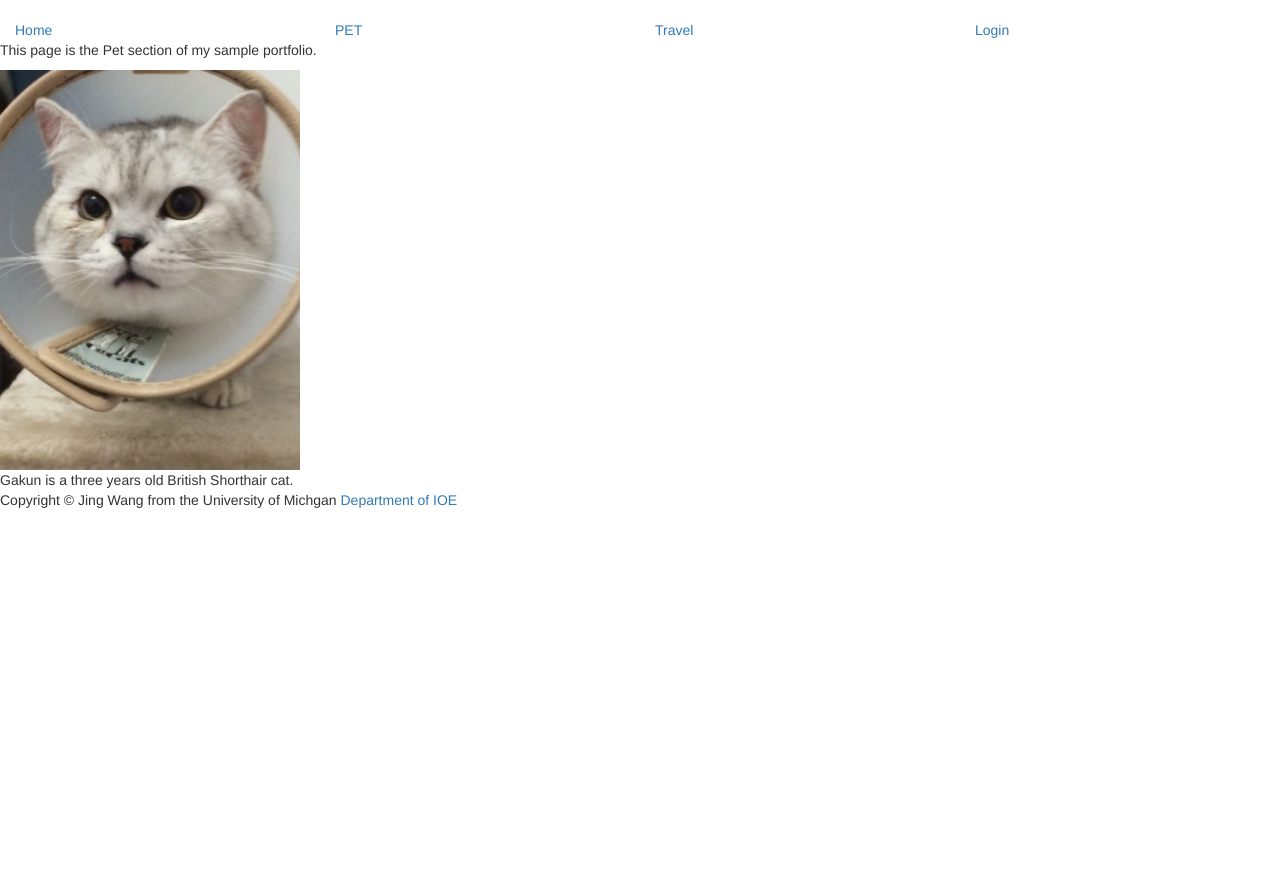
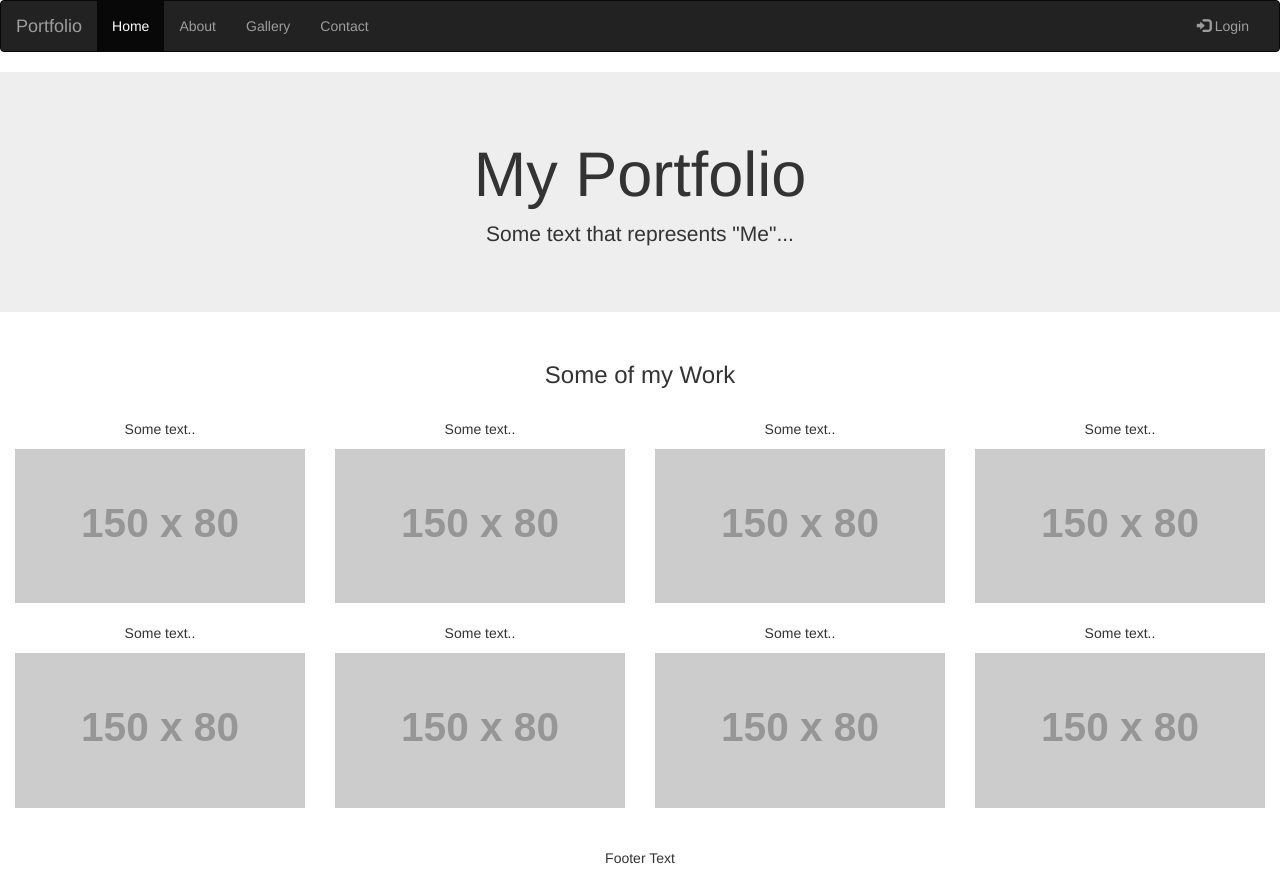
Before and after one commit to Gakun/portfolio, a Python web app: template templates/pet.html in a window 1280 px wide. Before the commit the page ends 508 px from the top, so only its background shows below. Run offline with Jinja, Linux system fonts and the light colour scheme; the template is opened without the code that fills it, so the values that code supplies are empty; grey boxes labelled with a size stand in for pictures from a placeholder-image service; some libraries are stand-ins or nearby versions.

Commit message:
add bootsrap basic template

```diff
--- a/templates/base.html
+++ b/templates/base.html
@@ -5,37 +5,88 @@
     <title>Jing Wang - {{title}}</title>
     <meta name="viewport" content="width=device-width, initial-scale=1">
     <link rel="stylesheet" href="http://maxcdn.bootstrapcdn.com/bootstrap/3.3.6/css/bootstrap.min.css">
+    <link rel="stylesheet" href="static/main.css">
 </head>
+<body>
 
-<body>
-    <header>
-        {% if active_page == 'index' %}
-            <h1>Jing Wang</h1>
-            <h2>{{title}}</h2>
-        {% else %}
-            <h1>{{title}}</h1>
-        {% endif %}
 
-        <nav>
-            <a href="index" class='col-md-3'>
-                {% if active_page == 'index' %}HOME{% else %}Home{% endif %}</a>
-            <a href="pet" class='col-md-3'>
-                {% if active_page == 'pet' %}PET{% else %}Pet{% endif %}</a>
-            <a href="travel" class='col-md-3'>
-                {% if active_page == 'travel' %}TRAVEL{% else %}Travel{% endif %}</a>
-            <a href="login" class='col-md-3'>
-                {% if active_page == 'login' %}LOGIN{% else %}Login{% endif %}</a>
-        </nav>
-    </header>
-    {% block content %}
-    Error: block should be replaced
-    {% endblock %}
-    <footer>
-        <p>Copyright &copy; Jing Wang from the University of Michgan <a href="http://www.engin.umich.edu/ioe">Department of IOE</a></p>
-    </footer>
+<nav class="navbar navbar-inverse">
+  <div class="container-fluid">
+    <div class="navbar-header">
+      <button type="button" class="navbar-toggle" data-toggle="collapse" data-target="#myNavbar">
+        <span class="icon-bar"></span>
+        <span class="icon-bar"></span>
+        <span class="icon-bar"></span>
+      </button>
+      <a class="navbar-brand" href="#">Portfolio</a>
+    </div>
+    <div class="collapse navbar-collapse" id="myNavbar">
+      <ul class="nav navbar-nav">
+        <li class="active"><a href="#">Home</a></li>
+        <li><a href="#">About</a></li>
+        <li><a href="#">Gallery</a></li>
+        <li><a href="#">Contact</a></li>
+      </ul>
+      <ul class="nav navbar-nav navbar-right">
+        <li><a href="#"><span class="glyphicon glyphicon-log-in"></span> Login</a></li>
+      </ul>
+    </div>
+  </div>
+</nav>
 
-    <script src="https://ajax.googleapis.com/ajax/libs/jquery/1.12.0/jquery.min.js"></script>
-    <script src="http://maxcdn.bootstrapcdn.com/bootstrap/3.3.6/js/bootstrap.min.js"></script>
+<div class="jumbotron">
+  <div class="container text-center">
+    <h1>My Portfolio</h1>
+    <p>Some text that represents "Me"...</p>
+  </div>
+</div>
+
+<div class="container-fluid bg-3 text-center">
+  <h3>Some of my Work</h3><br>
+  <div class="row">
+    <div class="col-sm-3">
+      <p>Some text..</p>
+      <img src="http://placehold.it/150x80?text=IMAGE" class="img-responsive" style="width:100%" alt="Image">
+    </div>
+    <div class="col-sm-3">
+      <p>Some text..</p>
+      <img src="http://placehold.it/150x80?text=IMAGE" class="img-responsive" style="width:100%" alt="Image">
+    </div>
+    <div class="col-sm-3">
+      <p>Some text..</p>
+      <img src="http://placehold.it/150x80?text=IMAGE" class="img-responsive" style="width:100%" alt="Image">
+    </div>
+    <div class="col-sm-3">
+      <p>Some text..</p>
+      <img src="http://placehold.it/150x80?text=IMAGE" class="img-responsive" style="width:100%" alt="Image">
+    </div>
+  </div>
+</div><br>
+
+<div class="container-fluid bg-3 text-center">
+  <div class="row">
+    <div class="col-sm-3">
+      <p>Some text..</p>
+      <img src="http://placehold.it/150x80?text=IMAGE" class="img-responsive" style="width:100%" alt="Image">
+    </div>
+    <div class="col-sm-3">
+      <p>Some text..</p>
+      <img src="http://placehold.it/150x80?text=IMAGE" class="img-responsive" style="width:100%" alt="Image">
+    </div>
+    <div class="col-sm-3">
+      <p>Some text..</p>
+      <img src="http://placehold.it/150x80?text=IMAGE" class="img-responsive" style="width:100%" alt="Image">
+    </div>
+    <div class="col-sm-3">
+      <p>Some text..</p>
+      <img src="http://placehold.it/150x80?text=IMAGE" class="img-responsive" style="width:100%" alt="Image">
+    </div>
+  </div>
+</div><br><br>
+
+<footer class="container-fluid text-center">
+  <p>Footer Text</p>
+</footer>
+
 </body>
-
 </html>
```
